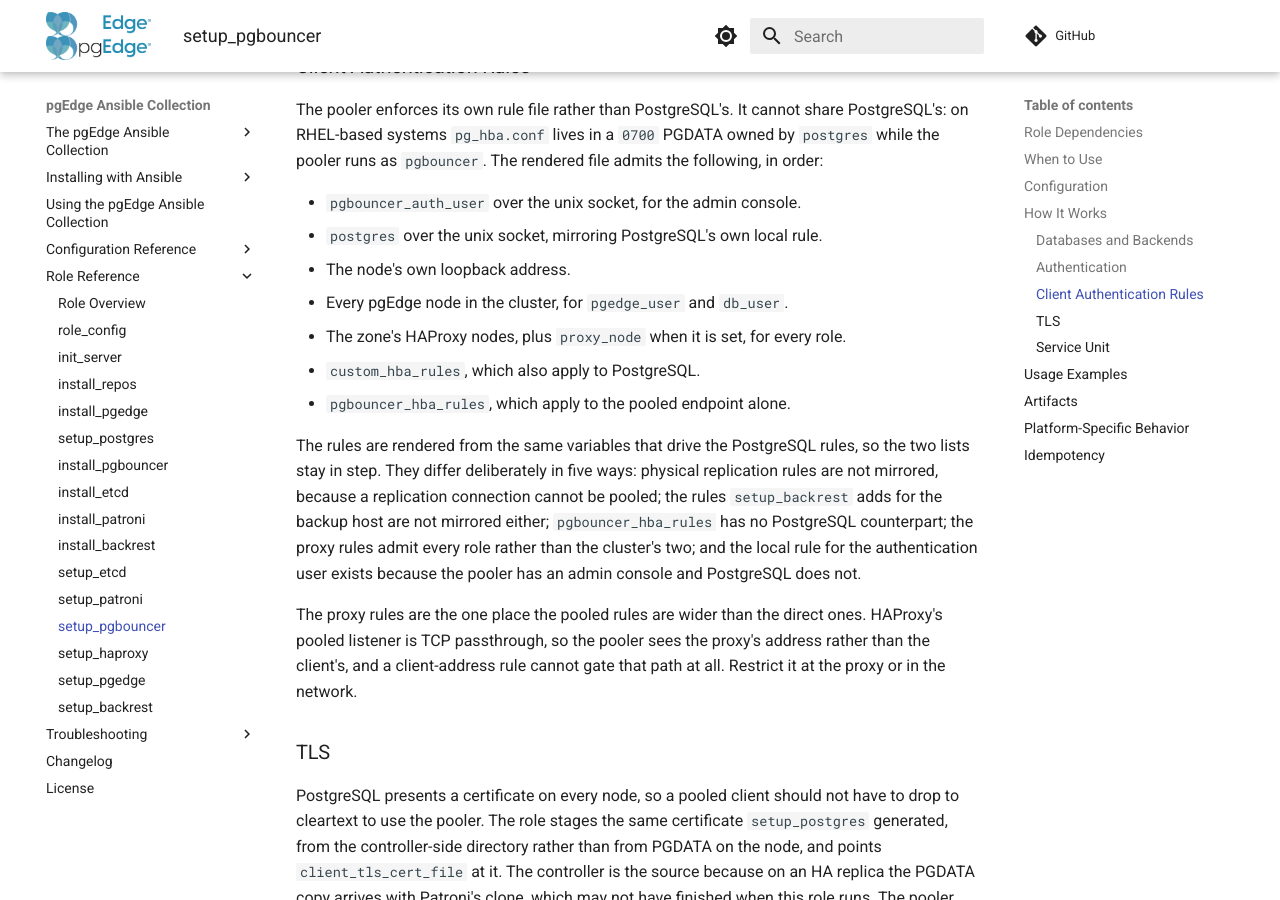
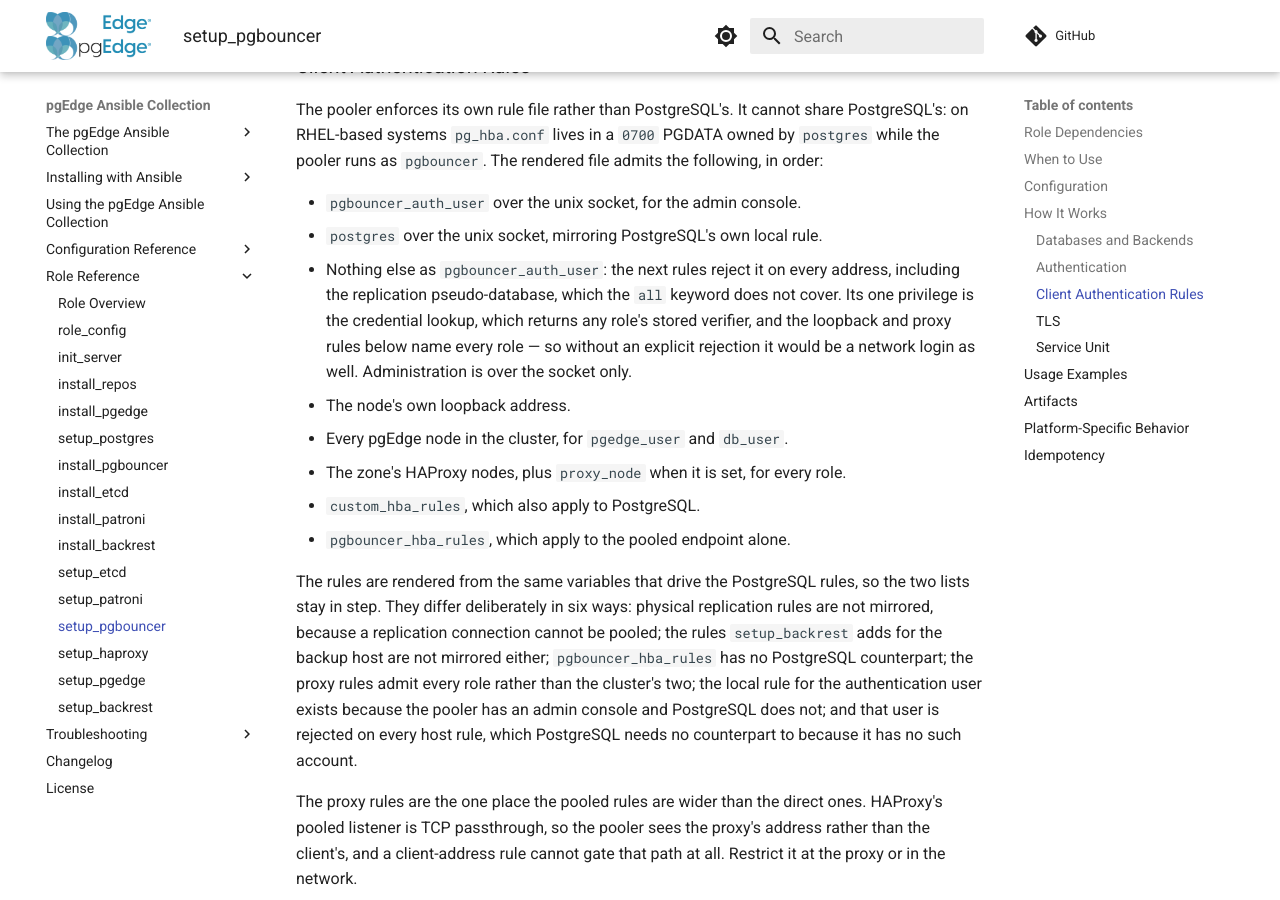
Before and after one commit to pgEdge/pgedge-ansible, an MkDocs documentation site: the page built from docs/roles/setup_pgbouncer.md, in a window 1280 px wide and 900 px high, scrolled down 3673 px. Built offline with MkDocs 1.6.1 and Material for MkDocs 9.7.7, drawn with Linux system fonts in a browser that asks for light colours; comment, search, counter and statistics services are not loaded.

Commit message:
setup_pgbouncer: keep the auth user off the pooler's network rules
The pooler's HBA file admitted pgbouncer_auth_user on every host rule it
rendered. The proxy rules name every role, and their database list
includes postgres, which is exactly auth_dbname -- so anything that could
reach HAProxy's pooled listener could log in as the one account whose
privilege is pgbouncer.get_auth, and read any role's stored SCRAM
verifier a call at a time. The loopback rule was wider still: "all"
databases covers the pgbouncer admin database, so a node-local TCP
connection reached the console as well.

Reject that role ahead of every host rule instead. First match wins, so
the local rule above it stands and the admin console still answers over
the unix socket, and the pooler's own login to Postgres is untouched
because that hop is matched by Postgres's HBA, not this file. Nothing
else in the collection connects as this role.

The database column names the replication pseudo-database explicitly:
"all" does not cover it, and a replication connection can read arbitrary
files off the server through the protocol. Nothing reaches that path
today -- the rules it would have matched do not cover replication either
-- so this is defence in depth against a future rule that names it.

Both suites now assert the refusal, and that a role holding no grant is
refused by pgbouncer.get_auth. The first doubles as proof the reject
line parsed: pgBouncer skips a rule it cannot read with only a warning,
and had it skipped this one the loopback rule would have admitted the
connection. That is what makes it worth asserting rather than trusting
the "could not parse hba" grep, which has never been seen to fire.

Verified green on four legs via act -- simple-cluster and ultra-ha, each
on rocky9 and debian12 -- with failed=0 on every host and the new
assertions running on all three simple-cluster nodes and all six
Ultra-HA nodes, replicas included. all,replication and ::/0 both parse
on pgBouncer 1.25.1.

Co-Authored-By: Claude Opus 5 (1M context) <noreply@anthropic.com>

```diff
--- a/docs/roles/setup_pgbouncer.md
+++ b/docs/roles/setup_pgbouncer.md
@@ -153,6 +153,12 @@ file admits the following, in order:
 
 - `pgbouncer_auth_user` over the unix socket, for the admin console.
 - `postgres` over the unix socket, mirroring PostgreSQL's own local rule.
+- Nothing else as `pgbouncer_auth_user`: the next rules reject it on every
+  address, including the replication pseudo-database, which the `all` keyword
+  does not cover. Its one privilege is the credential lookup, which returns any
+  role's stored verifier, and the loopback and proxy rules below name every
+  role — so without an explicit rejection it would be a network login as well.
+  Administration is over the socket only.
 - The node's own loopback address.
 - Every pgEdge node in the cluster, for `pgedge_user` and `db_user`.
 - The zone's HAProxy nodes, plus `proxy_node` when it is set, for every role.
@@ -160,13 +166,14 @@ file admits the following, in order:
 - `pgbouncer_hba_rules`, which apply to the pooled endpoint alone.
 
 The rules are rendered from the same variables that drive the PostgreSQL
-rules, so the two lists stay in step. They differ deliberately in five ways:
+rules, so the two lists stay in step. They differ deliberately in six ways:
 physical replication rules are not mirrored, because a replication connection
 cannot be pooled; the rules `setup_backrest` adds for the backup host are not
 mirrored either; `pgbouncer_hba_rules` has no PostgreSQL counterpart; the
-proxy rules admit every role rather than the cluster's two; and the local rule
+proxy rules admit every role rather than the cluster's two; the local rule
 for the authentication user exists because the pooler has an admin console and
-PostgreSQL does not.
+PostgreSQL does not; and that user is rejected on every host rule, which
+PostgreSQL needs no counterpart to because it has no such account.
 
 The proxy rules are the one place the pooled rules are wider than the direct
 ones. HAProxy's pooled listener is TCP passthrough, so the pooler sees the
```
Also changed, not shown: docs/CHANGELOG.md (+4 -0 lines), docs/troubleshooting/pgbouncer.md (+6 -0 lines), 3 other files.
